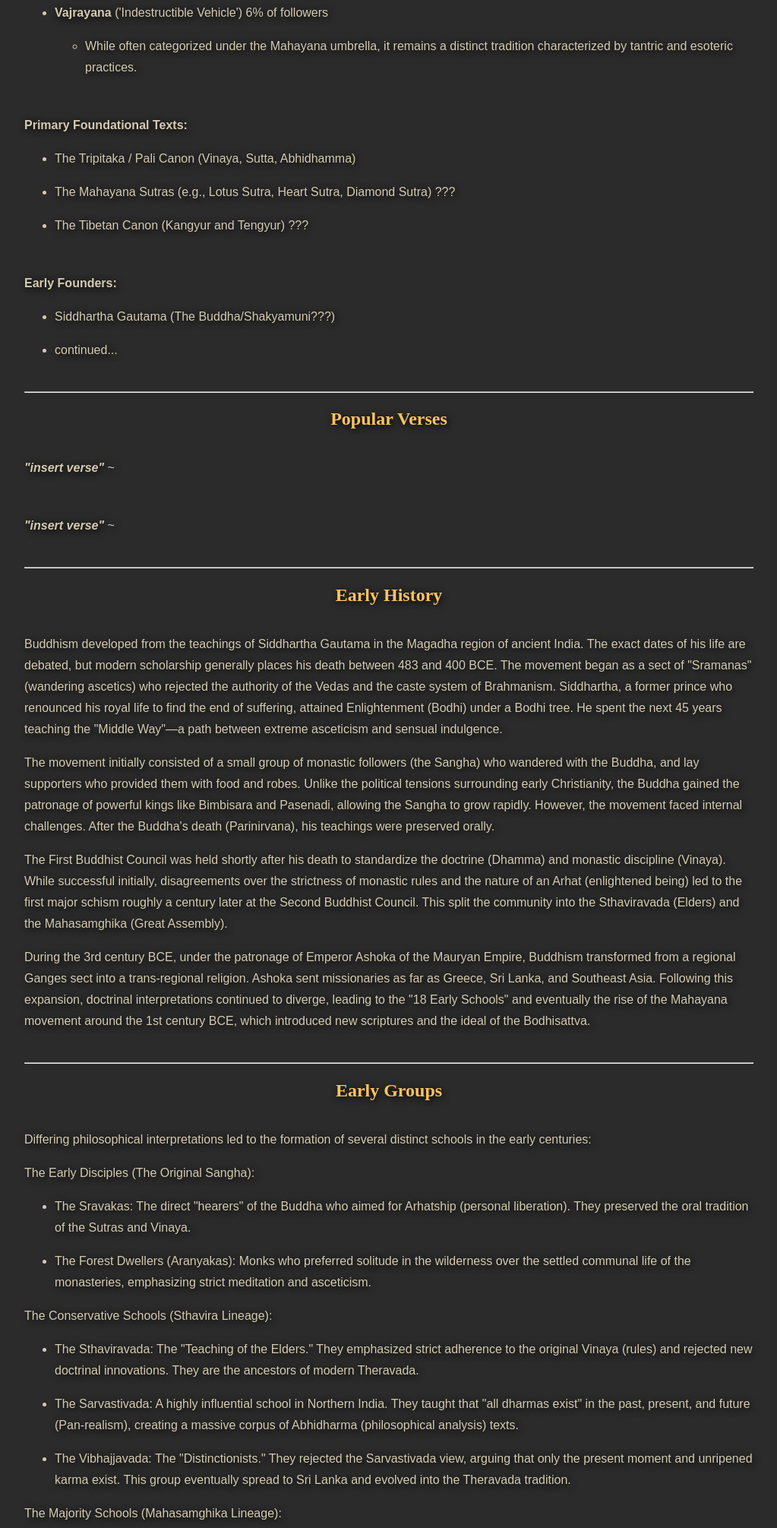
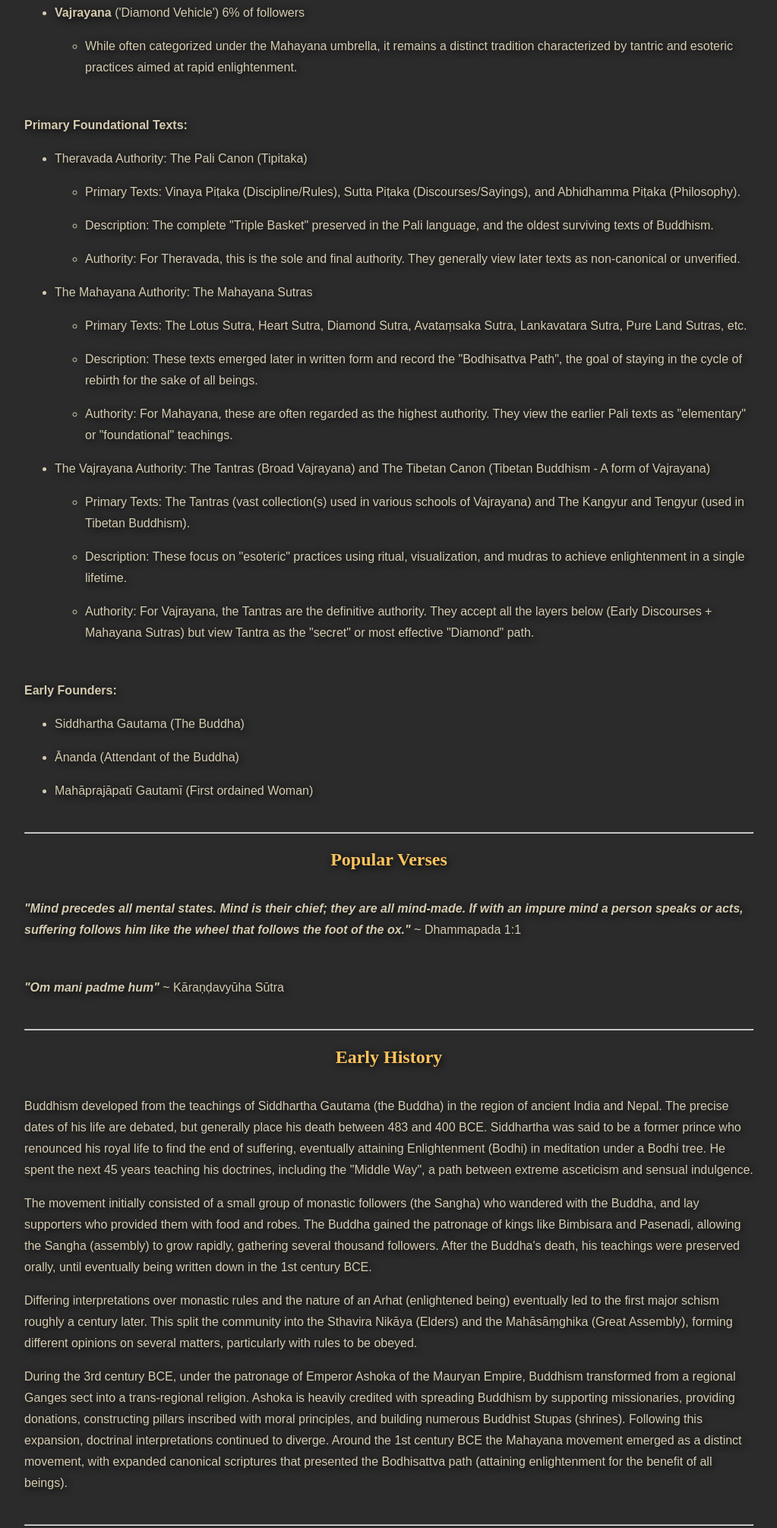
Before and after one commit to AFrederick13/Decoded-Codex, an Eleventy site: page pages/topics/Buddhism.md in a window 1280 px wide. Shown: the part 1416-3427 px from the top of the page at 76% size, without its empty margins (128-1151 px from the left). Built offline with nearby package versions, Linux system fonts and the light colour scheme; Eleventy itself is replaced by a stand-in of ours; files that its build step writes are made by us from their sources.

Commit message:
feat: presentable content for Buddhism.md page

```diff
--- a/pages/topics/Buddhism.md
+++ b/pages/topics/Buddhism.md
@@ -14,9 +14,6 @@ tags:
 <img src="{{ image }}" alt="{{ title }}" class="topic-page-image">
 
 <br>
-
-<!-- under revision -->
-<!-- rough draft -->
 
 ## Summary
 
@@ -42,7 +39,7 @@ There are roughly 300 - 500 million adherents, making it the world's fourth-larg
 
 <br>
 
-**Popular branches and membership:**
+**Popular branches:**
 
 * **Mahayana** ('Great Vehicle') 53% - 62% of followers
 
@@ -50,29 +47,49 @@ There are roughly 300 - 500 million adherents, making it the world's fourth-larg
 
 * **Theravada** ('School of the Elders') 35% - 38% of followers
 
-  * The oldest surviving school, emphasizing the attainment of self-liberation
+  * The oldest surviving school, emphasizing the attainment of self-liberation.
 
-* **Vajrayana** ('Indestructible Vehicle') 6% of followers
+* **Vajrayana** ('Diamond Vehicle') 6% of followers
 
-  * While often categorized under the Mahayana umbrella, it remains a distinct tradition characterized by tantric and esoteric practices.
+  * While often categorized under the Mahayana umbrella, it remains a distinct tradition characterized by tantric and esoteric practices aimed at rapid enlightenment.
 
 <br>
 
 **Primary Foundational Texts:**
 
-* The Tripitaka / Pali Canon (Vinaya, Sutta, Abhidhamma)
+* Theravada Authority: The Pali Canon (Tipitaka)
 
-* The Mahayana Sutras (e.g., Lotus Sutra, Heart Sutra, Diamond Sutra) ???
+  * Primary Texts: Vinaya Piṭaka (Discipline/Rules), Sutta Piṭaka (Discourses/Sayings), and Abhidhamma Piṭaka (Philosophy).
 
-* The Tibetan Canon (Kangyur and Tengyur) ???
+  * Description: The complete "Triple Basket" preserved in the Pali language, and the oldest surviving texts of Buddhism.
+
+  * Authority: For Theravada, this is the sole and final authority. They generally view later texts as non-canonical or unverified.
+
+* The Mahayana Authority: The Mahayana Sutras
+
+  * Primary Texts: The Lotus Sutra, Heart Sutra, Diamond Sutra, Avataṃsaka Sutra, Lankavatara Sutra, Pure Land Sutras, etc.
+
+  * Description: These texts emerged later in written form and record the "Bodhisattva Path", the goal of staying in the cycle of rebirth for the sake of all beings.
+
+  * Authority: For Mahayana, these are often regarded as the highest authority. They view the earlier Pali texts as "elementary" or "foundational" teachings.
+
+* The Vajrayana Authority: The Tantras (Broad Vajrayana) and The Tibetan Canon (Tibetan Buddhism - A form of Vajrayana)
+
+  * Primary Texts: The Tantras (vast collection(s) used in various schools of Vajrayana) and The Kangyur and Tengyur (used in Tibetan Buddhism).
+
+  * Description: These focus on "esoteric" practices using ritual, visualization, and mudras to achieve enlightenment in a single lifetime.
+
+  * Authority: For Vajrayana, the Tantras are the definitive authority. They accept all the layers below (Early Discourses + Mahayana Sutras) but view Tantra as the "secret" or most effective "Diamond" path.
 
 <br>
 
 **Early Founders:**
 
-* Siddhartha Gautama (The Buddha/Shakyamuni???)
+* Siddhartha Gautama (The Buddha)
 
-* continued...
+* Ānanda (Attendant of the Buddha)
+
+* Mahāprajāpatī Gautamī (First ordained Woman)
 
 <br>
 
@@ -80,11 +97,11 @@ There are roughly 300 - 500 million adherents, making it the world's fourth-larg
 
 ## Popular Verses
 
-***"insert verse"*** ~
+***"Mind precedes all mental states. Mind is their chief; they are all mind-made. If with an impure mind a person speaks or acts, suffering follows him like the wheel that follows the foot of the ox."*** ~ Dhammapada 1:1
 
 <br>
 
-***"insert verse"*** ~
+***"Om mani padme hum"*** ~ Kāraṇḍavyūha Sūtra
 
 <br>
 
@@ -92,55 +109,13 @@ There are roughly 300 - 500 million adherents, making it the world's fourth-larg
 
 ## Early History
 
-<!-- copy pasted template, need to heavily edit and revise below -->
+Buddhism developed from the teachings of Siddhartha Gautama (the Buddha) in the region of ancient India and Nepal. The precise dates of his life are debated, but generally place his death between 483 and 400 BCE. Siddhartha was said to be a former prince who renounced his royal life to find the end of suffering, eventually attaining Enlightenment (Bodhi) in meditation under a Bodhi tree. He spent the next 45 years teaching his doctrines, including the "Middle Way", a path between extreme asceticism and sensual indulgence.
 
-Buddhism developed from the teachings of Siddhartha Gautama in the Magadha region of ancient India. The exact dates of his life are debated, but modern scholarship generally places his death between 483 and 400 BCE. The movement began as a sect of "Sramanas" (wandering ascetics) who rejected the authority of the Vedas and the caste system of Brahmanism. Siddhartha, a former prince who renounced his royal life to find the end of suffering, attained Enlightenment (Bodhi) under a Bodhi tree. He spent the next 45 years teaching the "Middle Way"—a path between extreme asceticism and sensual indulgence.
+The movement initially consisted of a small group of monastic followers (the Sangha) who wandered with the Buddha, and lay supporters who provided them with food and robes. The Buddha gained the patronage of kings like Bimbisara and Pasenadi, allowing the Sangha (assembly) to grow rapidly, gathering several thousand followers. After the Buddha's death, his teachings were preserved orally, until eventually being written down in the 1st century BCE.
 
-The movement initially consisted of a small group of monastic followers (the Sangha) who wandered with the Buddha, and lay supporters who provided them with food and robes. Unlike the political tensions surrounding early Christianity, the Buddha gained the patronage of powerful kings like Bimbisara and Pasenadi, allowing the Sangha to grow rapidly. However, the movement faced internal challenges. After the Buddha's death (Parinirvana), his teachings were preserved orally.
+Differing interpretations over monastic rules and the nature of an Arhat (enlightened being) eventually led to the first major schism roughly a century later. This split the community into the Sthavira Nikāya (Elders) and the Mahāsāṃghika (Great Assembly), forming different opinions on several matters, particularly with rules to be obeyed.
 
-The First Buddhist Council was held shortly after his death to standardize the doctrine (Dhamma) and monastic discipline (Vinaya). While successful initially, disagreements over the strictness of monastic rules and the nature of an Arhat (enlightened being) led to the first major schism roughly a century later at the Second Buddhist Council. This split the community into the Sthaviravada (Elders) and the Mahasamghika (Great Assembly).
-
-During the 3rd century BCE, under the patronage of Emperor Ashoka of the Mauryan Empire, Buddhism transformed from a regional Ganges sect into a trans-regional religion. Ashoka sent missionaries as far as Greece, Sri Lanka, and Southeast Asia. Following this expansion, doctrinal interpretations continued to diverge, leading to the "18 Early Schools" and eventually the rise of the Mahayana movement around the 1st century BCE, which introduced new scriptures and the ideal of the Bodhisattva.
-
-<br>
-
----
-
-## Early Groups
-
-<!-- copy pasted template, need to heavily edit and revise below-->
-
-Differing philosophical interpretations led to the formation of several distinct schools in the early centuries:
-
-The Early Disciples (The Original Sangha):
-
-* The Sravakas: The direct "hearers" of the Buddha who aimed for Arhatship (personal liberation). They preserved the oral tradition of the Sutras and Vinaya.
-
-* The Forest Dwellers (Aranyakas): Monks who preferred solitude in the wilderness over the settled communal life of the monasteries, emphasizing strict meditation and asceticism.
-
-The Conservative Schools (Sthavira Lineage):
-
-* The Sthaviravada: The "Teaching of the Elders." They emphasized strict adherence to the original Vinaya (rules) and rejected new doctrinal innovations. They are the ancestors of modern Theravada.
-
-* The Sarvastivada: A highly influential school in Northern India. They taught that "all dharmas exist" in the past, present, and future (Pan-realism), creating a massive corpus of Abhidharma (philosophical analysis) texts.
-
-* The Vibhajjavada: The "Distinctionists." They rejected the Sarvastivada view, arguing that only the present moment and unripened karma exist. This group eventually spread to Sri Lanka and evolved into the Theravada tradition.
-
-The Majority Schools (Mahasamghika Lineage):
-
-* The Mahasamghika: The "Great Assembly." They split from the Elders, arguing for a more flexible interpretation of monastic rules. They held a "supramundane" view of the Buddha, believing his physical body was a mere appearance, paving the way for Mahayana theology.
-
-* The Caitika: An offshoot of the Mahasamghika in Southern India. They were known for worshiping stupas (reliquary mounds) and believed the Buddha was transcendent and beyond the laws of the world.
-
-The Personalist Groups:
-
-* The Pudgalavada: The "Personalists." A controversial group that argued for the existence of a subtle "person" (pudgala) that transmigrates between lives, which other schools attacked as contradicting the core Buddhist doctrine of Anatta (Non-Self).
-
-The Early Mahayana Groups (The Great Vehicle):
-
-* The Madhyamaka: Founded by Nagarjuna (c. 2nd century CE). They focused on the "Perfection of Wisdom" scriptures and the philosophy of Emptiness (Sunyata), arguing that all phenomena are empty of inherent existence.
-
-* The Yogacara: Developing slightly later (c. 4th century CE), this school focused on the nature of consciousness. They argued that external reality is merely a projection of the mind (Citta-matra or "Mind-Only").
+During the 3rd century BCE, under the patronage of Emperor Ashoka of the Mauryan Empire, Buddhism transformed from a regional Ganges sect into a trans-regional religion. Ashoka is heavily credited with spreading Buddhism by supporting missionaries, providing donations, constructing pillars inscribed with moral principles, and building numerous Buddhist Stupas (shrines). Following this expansion, doctrinal interpretations continued to diverge. Around the 1st century BCE the Mahayana movement emerged as a distinct movement, with expanded canonical scriptures that presented the Bodhisattva path (attaining enlightenment for the benefit of all beings).
 
 <br>
 
```
